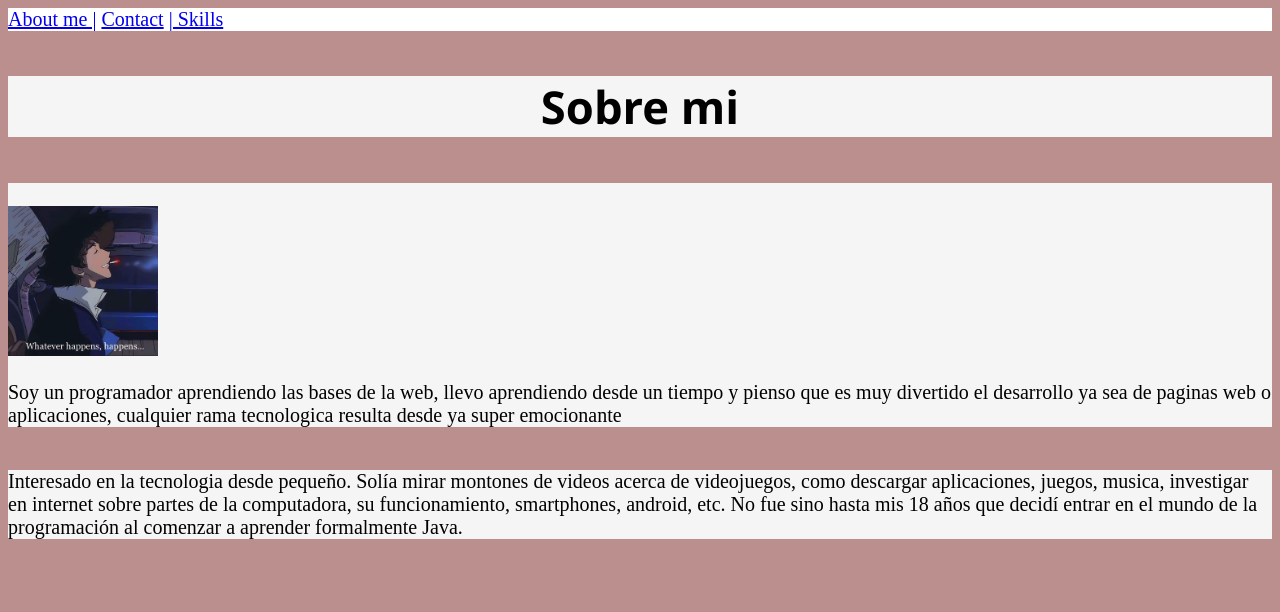
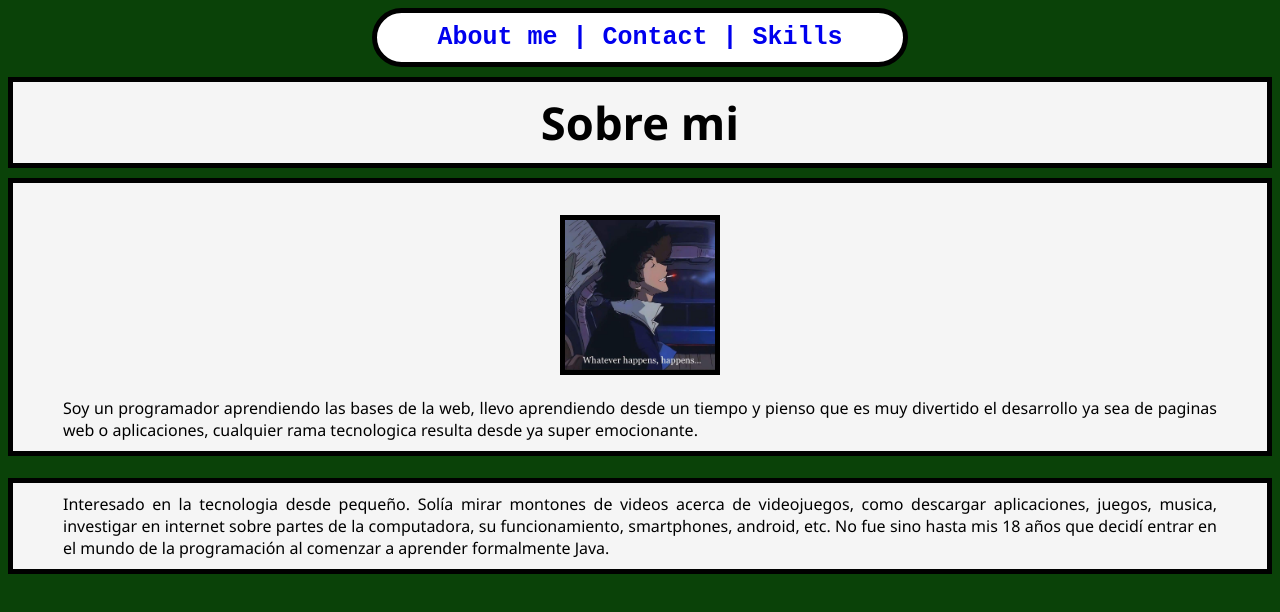
Before and after one commit to Fauz67/Spock, a plain HTML site: page index.html in a window 1280 px wide. Drawn offline with Linux system fonts and the light colour scheme.

Commit message:
modprincipales

```diff
--- a/index.html
+++ b/index.html
@@ -15,27 +15,36 @@
 </head>
 
 <body>
+
   <header>
-    <a href="about.html">About me |</a>
-    <a href="contact.html"> Contact</a>
-    <a href="skills.html"> | Skills</a>
+    <div class="cabecera">
+      <a href="about.html">About me |</a>
+      <a href="contact.html"> Contact</a>
+      <a href="skills.html"> | Skills</a>
+    </div>
   </header>
+
   <main>
+
     <section class="sobremi">
-      <p>Sobre mi</p>
+      Sobre mi
     </section>
-    <section>
+
+    <section class="descripcion">
       <br>
 
-      <img src="images/bebop.jpg" style="width: 150px; height: 150px; align-content: center;" alt="bebop">
+      <img class="image" src="images/bebop.jpg" style="width: 150px; height: 150px; align-content: center;" alt="bebop">
       <br>
 
-      <p>Soy un programador aprendiendo las bases de la web, llevo aprendiendo desde un tiempo y pienso que es muy divertido el desarrollo ya sea de paginas web o aplicaciones, cualquier rama tecnologica resulta desde ya super emocionante</p>
+      Soy un programador aprendiendo las bases de la web, llevo aprendiendo desde un tiempo y pienso que es muy divertido el desarrollo ya sea de paginas web o aplicaciones, cualquier rama tecnologica resulta desde ya super emocionante.
     </section>
+
     <br>
+
     <section class="historia">
       Interesado en la tecnologia desde pequeño. Solía mirar montones de videos acerca de videojuegos, como descargar aplicaciones, juegos, musica, investigar en internet sobre partes de la computadora, su funcionamiento, smartphones, android, etc. No fue sino hasta mis 18 años que decidí entrar en el mundo de la programación al comenzar a aprender formalmente Java.
     </section>
+
   </main>
 
   <!-- Project -->
--- a/style.css
+++ b/style.css
@@ -1,10 +1,27 @@
 body {
-  background-color: rosybrown;
-  font-size: 15pt;
+  background-color: rgb(10, 66, 8);
+  font-family: 'Segoe UI', Tahoma, Geneva, Verdana, sans-serif;
 }
 
 header{
+
+}
+
+.cabecera{
   background-color: white;
+  text-align: center;
+  font-family: 'Courier New', Courier, monospace;
+  font-size: 25px;
+  font-weight: bold;
+  border-radius: 5em;
+  padding: 10px 10px 10px 10px;
+  border: 5px solid black;
+  margin: auto;
+  width: 40%;
+}
+
+a{
+  text-decoration: none;
 }
 
 section {
@@ -12,9 +29,68 @@ section {
 
 }
 
+.image{
+  display: block;
+  margin-left: auto;
+  margin-right: auto;
+  width: 50%;
+  border: 5px solid black;
+}
+
 .sobremi{
   font-weight: bold;
   font-size: 34pt;
   font-family: 'Segoe UI', Tahoma, Geneva, Verdana, sans-serif;
   text-align: center;
+  padding: 10px 10px 10px 10px;
+  margin-top: 10px;
+  margin-bottom: 10px;
+  border: 5px solid black;
 }
+
+.descripcion{
+  text-align: justify;
+  padding: 10px 50px 10px 50px;
+  border: 5px solid black;
+}
+
+.historia{
+  text-align: justify;
+  padding: 10px 50px 10px 50px;
+  border: 5px solid black;
+}
+
+/* Extra small devices (phones, 600px and down) */
+@media only screen and (max-width: 600px) {
+  .cabecera{
+    width: auto;
+  }
+}
+
+/* Small devices (portrait tablets and large phones, 600px and up) */
+@media only screen and (min-width: 600px) {
+  .cabecera{
+    width: auto;
+  }
+}
+
+/* Medium devices (landscape tablets, 768px and up) */
+@media only screen and (min-width: 768px) {
+  .cabecera{
+    width: auto;
+  }
+}
+
+/* Large devices (laptops/desktops, 992px and up) */
+@media only screen and (min-width: 992px) {
+  .cabecera{
+    width: 40%;
+  }
+}
+
+/* Extra large devices (large laptops and desktops, 1200px and up) */
+@media only screen and (min-width: 1200px) {
+  .cabecera{
+    width: 40%;
+  }
+}
```
Also changed, not shown: about.html (+6 -3 lines), contact.html (+8 -5 lines), skills.html (+7 -4 lines).
